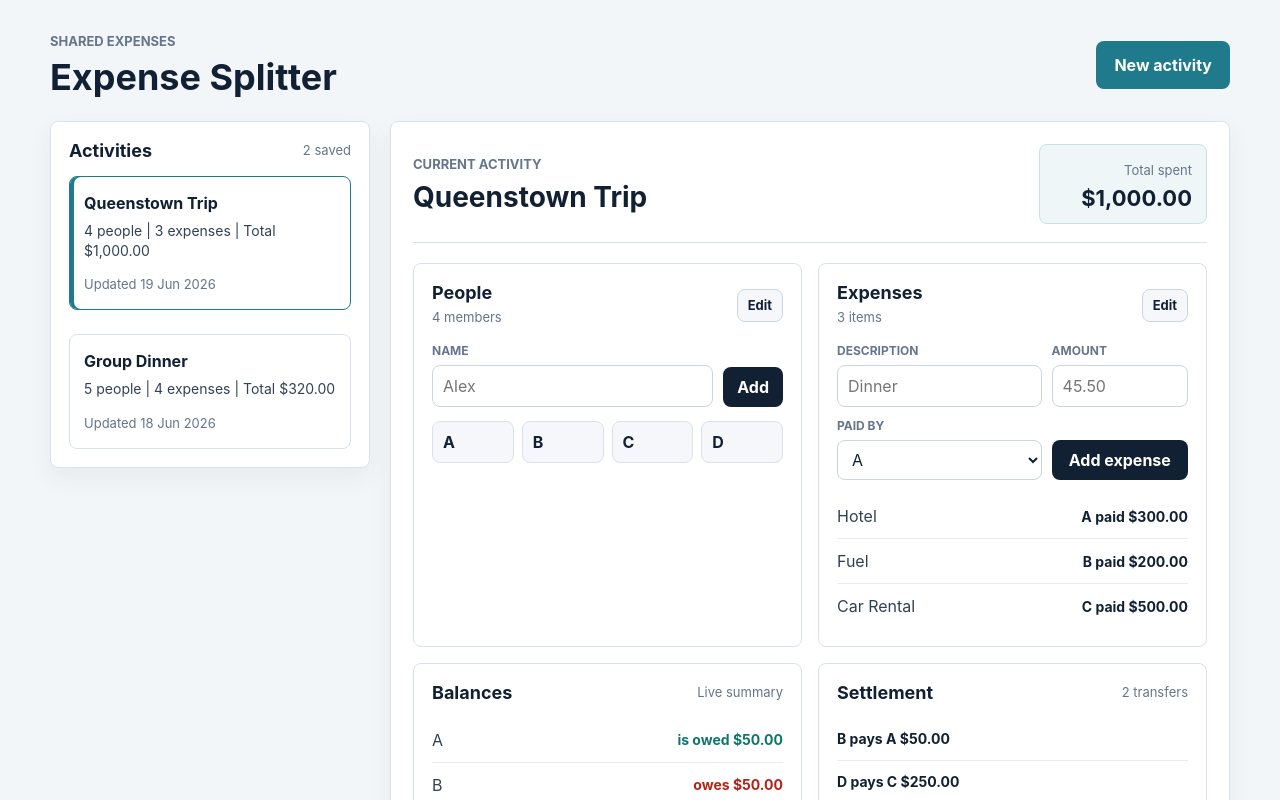
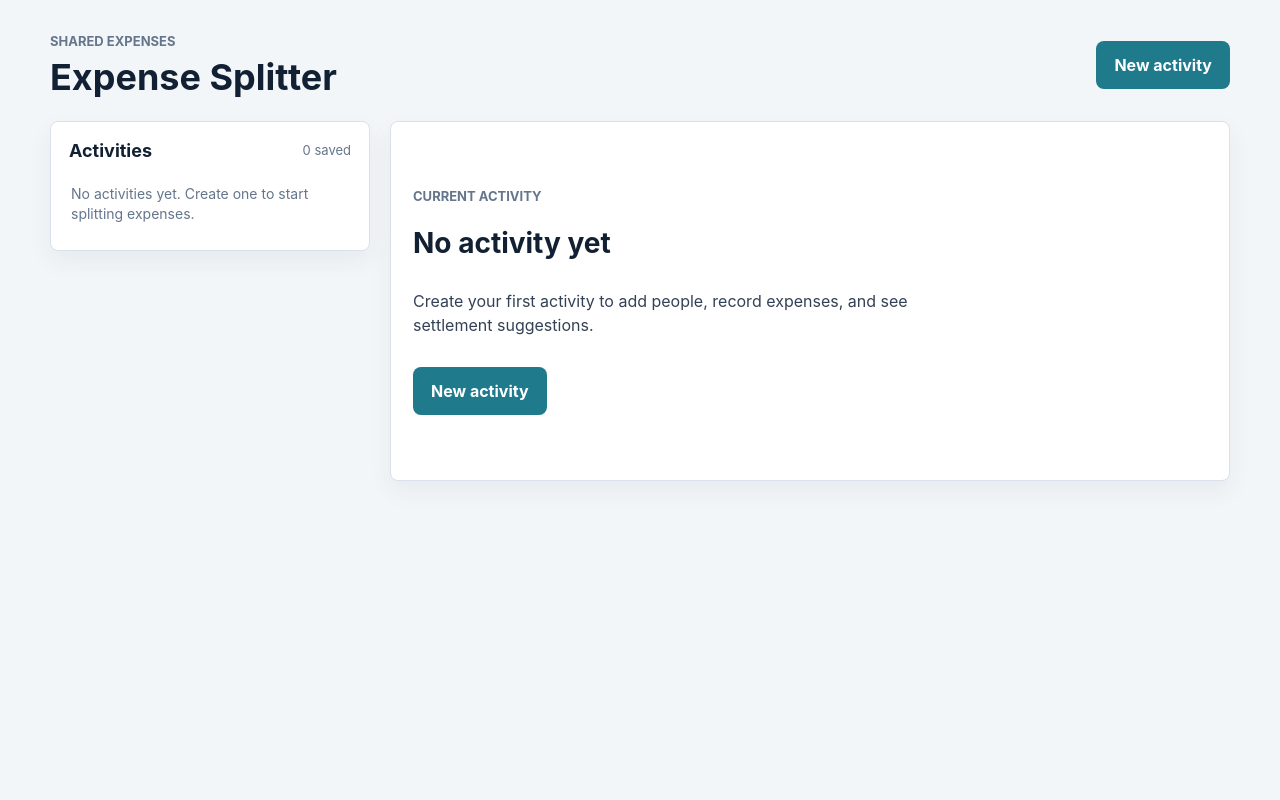
Before and after one commit to Watermelon118/expense-splitter, a React (Vite) app: page / in a window 1280 px wide. Shown: the top 800 px of the page. Built offline with nearby package versions, Linux system fonts and the light colour scheme.

Commit message:
Start with empty activity state

```diff
--- a/src/App.css
+++ b/src/App.css
@@ -55,6 +55,26 @@
 
 .activity-detail {
   padding: 22px;
+}
+
+.empty-detail {
+  align-content: center;
+  display: grid;
+  gap: 14px;
+  min-height: 360px;
+  place-items: start;
+}
+
+.empty-detail h2 {
+  color: #122033;
+  font-size: 28px;
+  line-height: 1.15;
+  margin: 0;
+}
+
+.empty-detail p:not(.eyebrow) {
+  color: #334155;
+  max-width: 520px;
 }
 
 .section-heading,
@@ -180,6 +200,13 @@
   align-items: center;
   display: flex;
   gap: 8px;
+}
+
+.sidebar-empty-state {
+  color: #65758b;
+  font-size: 14px;
+  line-height: 1.45;
+  padding: 8px 2px;
 }
 
 .detail-header {
--- a/src/App.tsx
+++ b/src/App.tsx
@@ -11,94 +11,12 @@ import {
 } from "./utils/storage";
 import "./App.css";
 
-const sampleActivity: Activity = {
-  id: "queenstown-trip",
-  name: "Queenstown Trip",
-  people: [
-    { id: "person-a", name: "A" },
-    { id: "person-b", name: "B" },
-    { id: "person-c", name: "C" },
-    { id: "person-d", name: "D" },
-  ],
-  expenses: [
-    {
-      id: "hotel",
-      description: "Hotel",
-      amountCents: 30000,
-      paidByPersonId: "person-a",
-      createdAt: "2026-06-19T00:00:00.000Z",
-    },
-    {
-      id: "fuel",
-      description: "Fuel",
-      amountCents: 20000,
-      paidByPersonId: "person-b",
-      createdAt: "2026-06-19T00:00:00.000Z",
-    },
-    {
-      id: "car-rental",
-      description: "Car Rental",
-      amountCents: 50000,
-      paidByPersonId: "person-c",
-      createdAt: "2026-06-19T00:00:00.000Z",
-    },
-  ],
-  createdAt: "2026-06-19T00:00:00.000Z",
-  updatedAt: "2026-06-19T00:00:00.000Z",
-};
-
-const groupDinnerActivity: Activity = {
-  id: "group-dinner",
-  name: "Group Dinner",
-  people: [
-    { id: "person-emma", name: "Emma" },
-    { id: "person-liam", name: "Liam" },
-    { id: "person-mia", name: "Mia" },
-    { id: "person-noah", name: "Noah" },
-    { id: "person-olivia", name: "Olivia" },
-  ],
-  expenses: [
-    {
-      id: "dinner",
-      description: "Dinner",
-      amountCents: 18000,
-      paidByPersonId: "person-emma",
-      createdAt: "2026-06-18T00:00:00.000Z",
-    },
-    {
-      id: "dessert",
-      description: "Dessert",
-      amountCents: 5000,
-      paidByPersonId: "person-liam",
-      createdAt: "2026-06-18T00:00:00.000Z",
-    },
-    {
-      id: "drinks",
-      description: "Drinks",
-      amountCents: 7000,
-      paidByPersonId: "person-mia",
-      createdAt: "2026-06-18T00:00:00.000Z",
-    },
-    {
-      id: "ride",
-      description: "Ride",
-      amountCents: 2000,
-      paidByPersonId: "person-noah",
-      createdAt: "2026-06-18T00:00:00.000Z",
-    },
-  ],
-  createdAt: "2026-06-18T00:00:00.000Z",
-  updatedAt: "2026-06-18T00:00:00.000Z",
-};
-
-const sampleActivities = [sampleActivity, groupDinnerActivity];
-
 function App() {
   const [activities, setActivities] = useState<Activity[]>(() =>
-    loadActivities(sampleActivities),
+    loadActivities([]),
   );
   const [selectedActivityId, setSelectedActivityId] = useState(() =>
-    loadSelectedActivityId(sampleActivities[0].id),
+    loadSelectedActivityId(""),
   );
   const [isCreatingActivity, setIsCreatingActivity] = useState(false);
   const [activityName, setActivityName] = useState("");
@@ -107,37 +25,41 @@ function App() {
   const [personError, setPersonError] = useState("");
   const [expenseDescription, setExpenseDescription] = useState("");
   const [expenseAmount, setExpenseAmount] = useState("");
-  const [expensePayerId, setExpensePayerId] = useState(
-    sampleActivity.people[0]?.id ?? "",
-  );
+  const [expensePayerId, setExpensePayerId] = useState("");
   const [expenseError, setExpenseError] = useState("");
   const [isEditingPeople, setIsEditingPeople] = useState(false);
   const [isEditingExpenses, setIsEditingExpenses] = useState(false);
   const activity =
     activities.find((currentActivity) => currentActivity.id === selectedActivityId) ??
-    activities[0] ??
-    sampleActivity;
+    activities[0];
+  const hasActivity = activity !== undefined;
   const totalSpentCents = useMemo(
-    () =>
-      activity.expenses.reduce(
+    () => {
+      if (!activity) {
+        return 0;
+      }
+
+      return activity.expenses.reduce(
         (total, expense) => total + expense.amountCents,
         0,
-      ),
-    [activity.expenses],
+      );
+    },
+    [activity],
   );
   const balances = useMemo(
-    () => calculateBalances(activity.people, activity.expenses),
-    [activity.people, activity.expenses],
+    () =>
+      activity ? calculateBalances(activity.people, activity.expenses) : [],
+    [activity],
   );
   const settlements = useMemo(() => calculateSettlements(balances), [balances]);
-  const validExpensePayerId = findPerson(activity.people, expensePayerId)
+  const validExpensePayerId = activity && findPerson(activity.people, expensePayerId)
     ? expensePayerId
-    : activity.people[0]?.id ?? "";
+    : activity?.people[0]?.id ?? "";
 
   useEffect(() => {
     saveActivities(activities);
-    saveSelectedActivityId(activity.id);
-  }, [activities, activity.id]);
+    saveSelectedActivityId(activity?.id ?? "");
+  }, [activities, activity?.id]);
 
   function handleSelectActivity(activityId: string) {
     const nextActivity = activities.find(
@@ -197,6 +119,10 @@ function App() {
   function updateActivity(
     updateCurrentActivity: (currentActivity: Activity) => Activity,
   ) {
+    if (!activity) {
+      return;
+    }
+
     setActivities((currentActivities) =>
       currentActivities.map((currentActivity) =>
         currentActivity.id === activity.id
@@ -208,6 +134,10 @@ function App() {
 
   function handleAddPerson(event: FormEvent<HTMLFormElement>) {
     event.preventDefault();
+
+    if (!activity) {
+      return;
+    }
 
     const trimmedName = personName.trim();
 
@@ -242,6 +172,10 @@ function App() {
 
   function handleAddExpense(event: FormEvent<HTMLFormElement>) {
     event.preventDefault();
+
+    if (!activity) {
+      return;
+    }
 
     const trimmedDescription = expenseDescription.trim();
     const amountCents = parseAmountToCents(expenseAmount);
@@ -286,6 +220,10 @@ function App() {
   }
 
   function handleRemovePerson(personId: string) {
+    if (!activity) {
+      return;
+    }
+
     const person = findPerson(activity.people, personId);
     const hasPaidExpense = activity.expenses.some(
       (expense) => expense.paidByPersonId === personId,
@@ -318,6 +256,10 @@ function App() {
   }
 
   function handleDeleteExpense(expenseId: string) {
+    if (!activity) {
+      return;
+    }
+
     updateActivity((currentActivity) => ({
       ...currentActivity,
       expenses: currentActivity.expenses.filter(
@@ -384,9 +326,15 @@ function App() {
           ) : null}
 
           <div className="activity-list">
+            {activities.length === 0 ? (
+              <div className="sidebar-empty-state">
+                No activities yet. Create one to start splitting expenses.
+              </div>
+            ) : null}
+
             {activities.map((currentActivity) => {
               const activityTotalCents = getTotalSpentCents(currentActivity);
-              const isSelected = currentActivity.id === activity.id;
+              const isSelected = currentActivity.id === activity?.id;
 
               return (
                 <button
@@ -413,7 +361,8 @@ function App() {
           </div>
         </aside>
 
-        <section className="activity-detail" aria-label="Selected activity">
+        {hasActivity ? (
+          <section className="activity-detail" aria-label="Selected activity">
           <div className="detail-header">
             <div>
               <p className="eyebrow">Current activity</p>
@@ -623,7 +572,24 @@ function App() {
               </button>
             </section>
           </div>
-        </section>
+          </section>
+        ) : (
+          <section className="activity-detail empty-detail" aria-label="No activity selected">
+            <p className="eyebrow">Current activity</p>
+            <h2>No activity yet</h2>
+            <p>
+              Create your first activity to add people, record expenses, and see
+              settlement suggestions.
+            </p>
+            <button
+              className="primary-button"
+              onClick={() => setIsCreatingActivity(true)}
+              type="button"
+            >
+              New activity
+            </button>
+          </section>
+        )}
       </section>
     </main>
   );
--- a/src/utils/storage.ts
+++ b/src/utils/storage.ts
@@ -59,7 +59,7 @@ export function saveSelectedActivityId(activityId: string): void {
 }
 
 function isActivityArray(value: unknown): value is Activity[] {
-  return Array.isArray(value) && value.length > 0 && value.every(isActivity);
+  return Array.isArray(value) && value.every(isActivity);
 }
 
 function isActivity(value: unknown): value is Activity {
```
Also changed, not shown: 1 other file (tests, documents, lock files or other folders).
